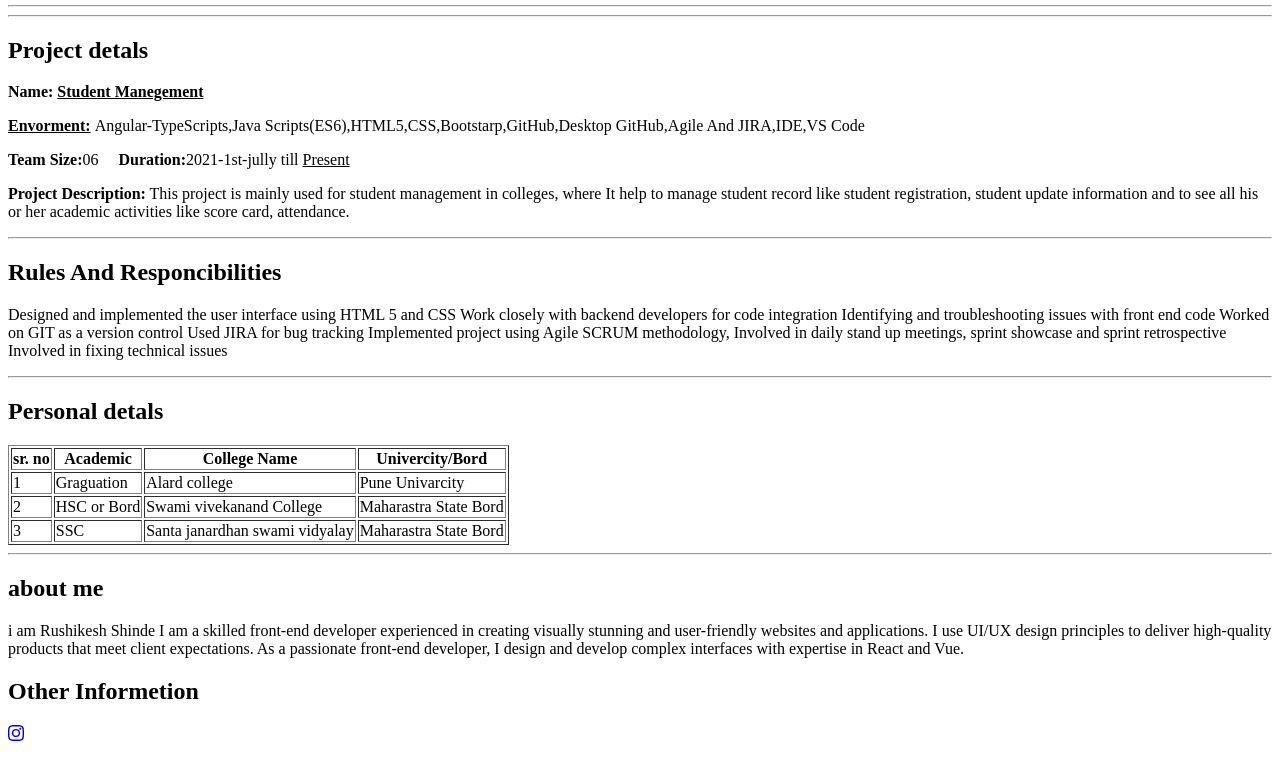
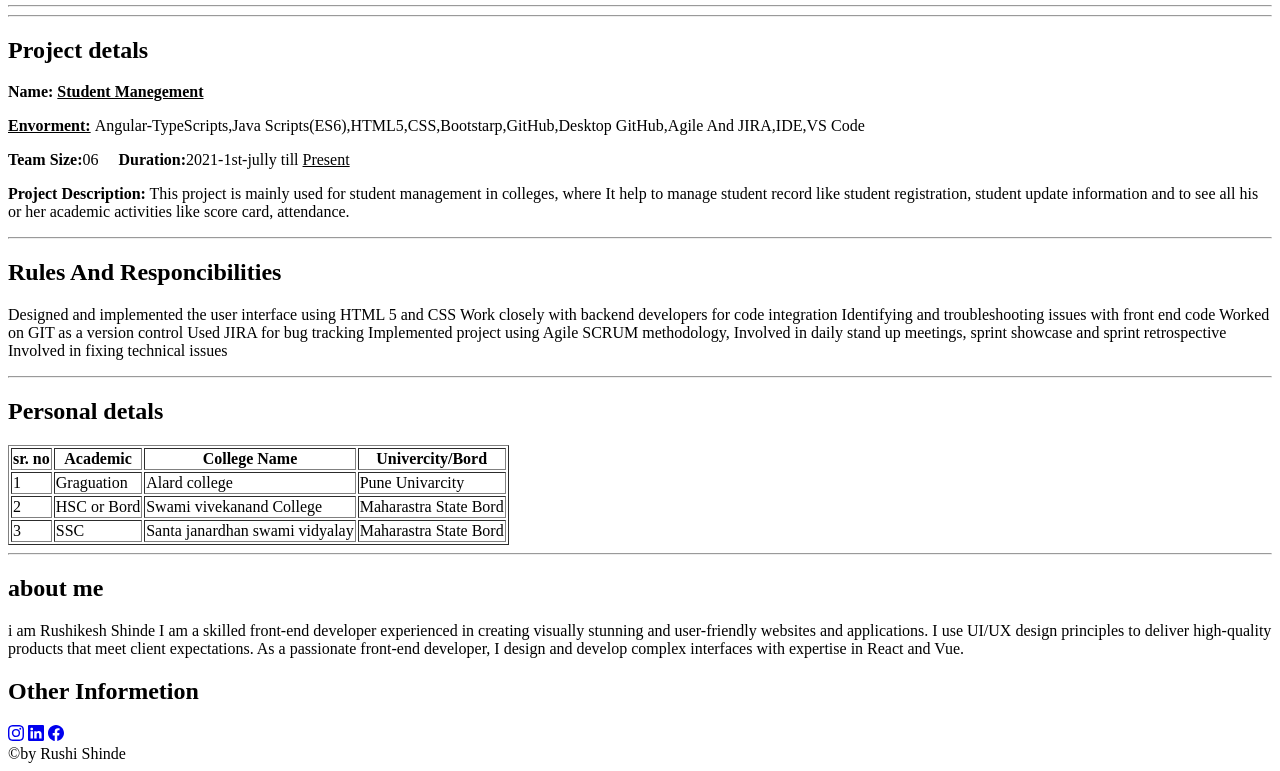
Before and after one commit to RushiShindePatil/My-Profile, a plain HTML site: page index.html in a window 1280 px wide. Shown: the part 649-1420 px from the top of the page. Drawn offline with Linux system fonts and the light colour scheme.

Commit message:
Update index.html

```diff
--- a/index.html
+++ b/index.html
@@ -190,13 +190,24 @@ Implemented project using Agile SCRUM methodology, Involved in daily stand up me
    </section>
    <h2>Other Informetion</h2>
    <section id="Other">
-    <a href="https://www.instagram.com/rushi_shinde_patil_96k?igsh=enhqeTFnNmQ0Ymdr"><svg xmlns="http://www.w3.org/2000/svg" width="16" height="16" fill="currentColor" class="bi bi-instagram" viewBox="0 0 16 16">
-      <path d="M8 0C5.829 0 5.556.01 4.703.048 3.85.088 3.269.222 2.76.42a3.9 3.9 0 0 0-1.417.923A3.9 3.9 0 0 0 .42 2.76C.222 3.268.087 3.85.048 4.7.01 5.555 0 5.827 0 8.001c0 2.172.01 2.444.048 3.297.04.852.174 1.433.372 1.942.205.526.478.972.923 1.417.444.445.89.719 1.416.923.51.198 1.09.333 1.942.372C5.555 15.99 5.827 16 8 16s2.444-.01 3.298-.048c.851-.04 1.434-.174 1.943-.372a3.9 3.9 0 0 0 1.416-.923c.445-.445.718-.891.923-1.417.197-.509.332-1.09.372-1.942C15.99 10.445 16 10.173 16 8s-.01-2.445-.048-3.299c-.04-.851-.175-1.433-.372-1.941a3.9 3.9 0 0 0-.923-1.417A3.9 3.9 0 0 0 13.24.42c-.51-.198-1.092-.333-1.943-.372C10.443.01 10.172 0 7.998 0zm-.717 1.442h.718c2.136 0 2.389.007 3.232.046.78.035 1.204.166 1.486.275.373.145.64.319.92.599s.453.546.598.92c.11.281.24.705.275 1.485.039.843.047 1.096.047 3.231s-.008 2.389-.047 3.232c-.035.78-.166 1.203-.275 1.485a2.5 2.5 0 0 1-.599.919c-.28.28-.546.453-.92.598-.28.11-.704.24-1.485.276-.843.038-1.096.047-3.232.047s-2.39-.009-3.233-.047c-.78-.036-1.203-.166-1.485-.276a2.5 2.5 0 0 1-.92-.598 2.5 2.5 0 0 1-.6-.92c-.109-.281-.24-.705-.275-1.485-.038-.843-.046-1.096-.046-3.233s.008-2.388.046-3.231c.036-.78.166-1.204.276-1.486.145-.373.319-.64.599-.92s.546-.453.92-.598c.282-.11.705-.24 1.485-.276.738-.034 1.024-.044 2.515-.045zm4.988 1.328a.96.96 0 1 0 0 1.92.96.96 0 0 0 0-1.92m-4.27 1.122a4.109 4.109 0 1 0 0 8.217 4.109 4.109 0 0 0 0-8.217m0 1.441a2.667 2.667 0 1 1 0 5.334 2.667 2.667 0 0 1 0-5.334"/>
-    </svg></a>
+
 
    </section>
 
     <!-- Footer section -->
-    <footer></footer>
+    <footer>
+      <a href="https://www.instagram.com/" target="_blank"><svg xmlns="http://www.w3.org/2000/svg" width="16" height="16" fill="currentColor" class="bi bi-instagram" viewBox="0 0 16 16">
+        <path d="M8 0C5.829 0 5.556.01 4.703.048 3.85.088 3.269.222 2.76.42a3.9 3.9 0 0 0-1.417.923A3.9 3.9 0 0 0 .42 2.76C.222 3.268.087 3.85.048 4.7.01 5.555 0 5.827 0 8.001c0 2.172.01 2.444.048 3.297.04.852.174 1.433.372 1.942.205.526.478.972.923 1.417.444.445.89.719 1.416.923.51.198 1.09.333 1.942.372C5.555 15.99 5.827 16 8 16s2.444-.01 3.298-.048c.851-.04 1.434-.174 1.943-.372a3.9 3.9 0 0 0 1.416-.923c.445-.445.718-.891.923-1.417.197-.509.332-1.09.372-1.942C15.99 10.445 16 10.173 16 8s-.01-2.445-.048-3.299c-.04-.851-.175-1.433-.372-1.941a3.9 3.9 0 0 0-.923-1.417A3.9 3.9 0 0 0 13.24.42c-.51-.198-1.092-.333-1.943-.372C10.443.01 10.172 0 7.998 0zm-.717 1.442h.718c2.136 0 2.389.007 3.232.046.78.035 1.204.166 1.486.275.373.145.64.319.92.599s.453.546.598.92c.11.281.24.705.275 1.485.039.843.047 1.096.047 3.231s-.008 2.389-.047 3.232c-.035.78-.166 1.203-.275 1.485a2.5 2.5 0 0 1-.599.919c-.28.28-.546.453-.92.598-.28.11-.704.24-1.485.276-.843.038-1.096.047-3.232.047s-2.39-.009-3.233-.047c-.78-.036-1.203-.166-1.485-.276a2.5 2.5 0 0 1-.92-.598 2.5 2.5 0 0 1-.6-.92c-.109-.281-.24-.705-.275-1.485-.038-.843-.046-1.096-.046-3.233s.008-2.388.046-3.231c.036-.78.166-1.204.276-1.486.145-.373.319-.64.599-.92s.546-.453.92-.598c.282-.11.705-.24 1.485-.276.738-.034 1.024-.044 2.515-.045zm4.988 1.328a.96.96 0 1 0 0 1.92.96.96 0 0 0 0-1.92m-4.27 1.122a4.109 4.109 0 1 0 0 8.217 4.109 4.109 0 0 0 0-8.217m0 1.441a2.667 2.667 0 1 1 0 5.334 2.667 2.667 0 0 1 0-5.334"/>
+      </svg></a>
+      <a href="https://in.linkedin.com/" target="_blank"><svg xmlns="http://www.w3.org/2000/svg" width="16" height="16" fill="currentColor" class="bi bi-linkedin" viewBox="0 0 16 16">
+        <path d="M0 1.146C0 .513.526 0 1.175 0h13.65C15.474 0 16 .513 16 1.146v13.708c0 .633-.526 1.146-1.175 1.146H1.175C.526 16 0 15.487 0 14.854zm4.943 12.248V6.169H2.542v7.225zm-1.2-8.212c.837 0 1.358-.554 1.358-1.248-.015-.709-.52-1.248-1.342-1.248S2.4 3.226 2.4 3.934c0 .694.521 1.248 1.327 1.248zm4.908 8.212V9.359c0-.216.016-.432.08-.586.173-.431.568-.878 1.232-.878.869 0 1.216.662 1.216 1.634v3.865h2.401V9.25c0-2.22-1.184-3.252-2.764-3.252-1.274 0-1.845.7-2.165 1.193v.025h-.016l.016-.025V6.169h-2.4c.03.678 0 7.225 0 7.225z"/>
+      </svg></a>
+      <a href="https://www.facebook.com/" target="_blank"><svg xmlns="http://www.w3.org/2000/svg" width="16" height="16" fill="currentColor" class="bi bi-facebook" viewBox="0 0 16 16">
+        <path d="M16 8.049c0-4.446-3.582-8.05-8-8.05C3.58 0-.002 3.603-.002 8.05c0 4.017 2.926 7.347 6.75 7.951v-5.625h-2.03V8.05H6.75V6.275c0-2.017 1.195-3.131 3.022-3.131.876 0 1.791.157 1.791.157v1.98h-1.009c-.993 0-1.303.621-1.303 1.258v1.51h2.218l-.354 2.326H9.25V16c3.824-.604 6.75-3.934 6.75-7.951"/>
+      </svg></a>
+    </footer>
+    <section>
+      &copy;by Rushi Shinde
+    </section>
   </body>
 </html>
```
